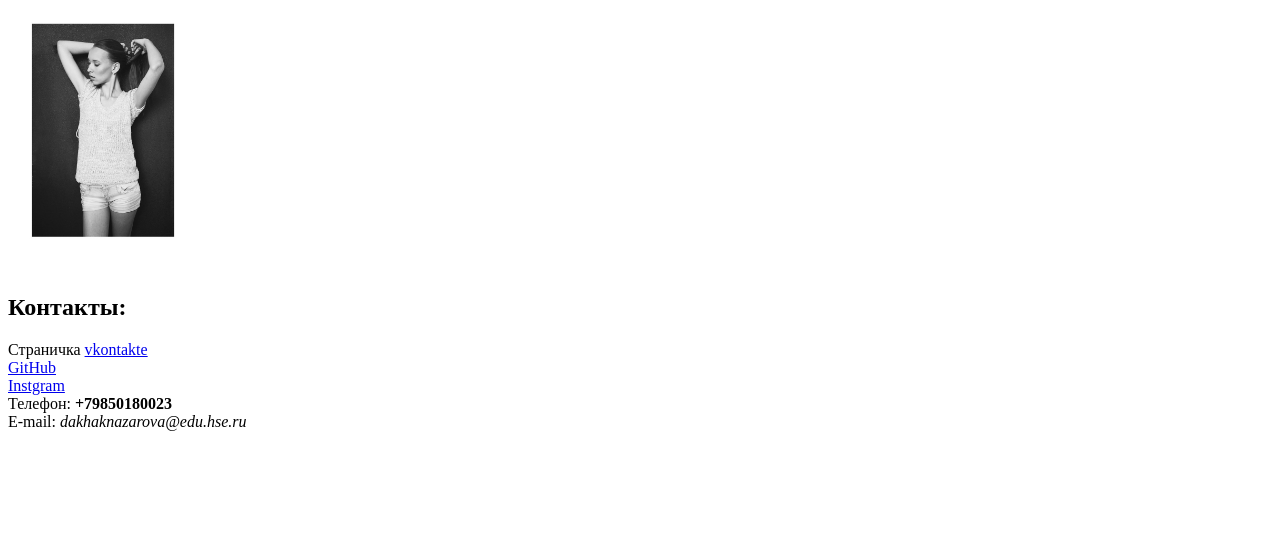
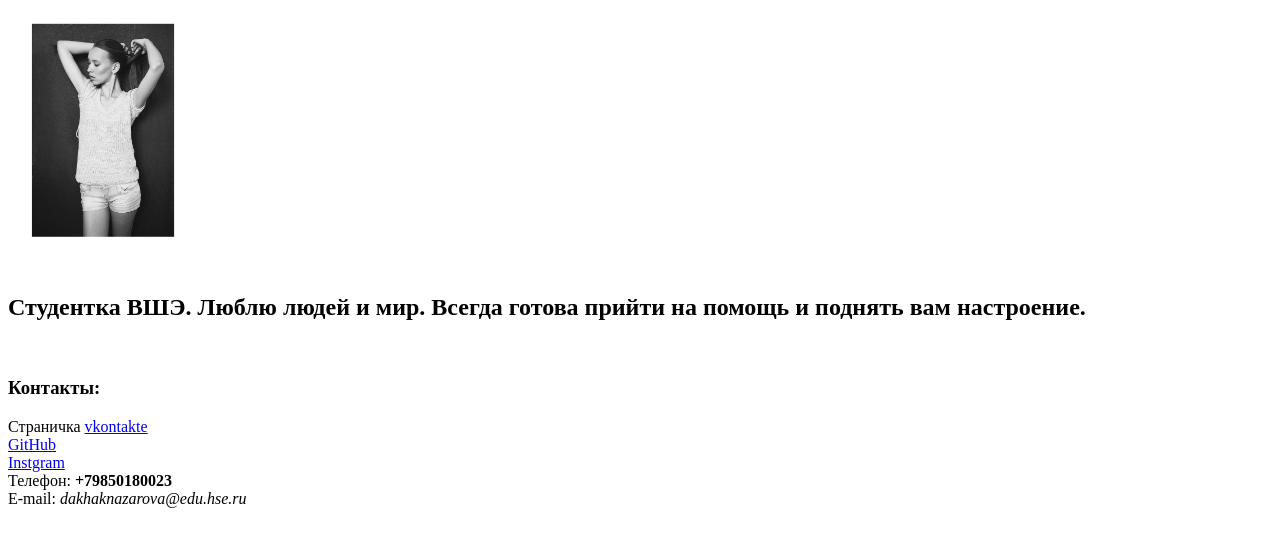
Before and after one commit to dakhaknazarova/dakhaknazarova.github.io, a plain HTML site: page index.html in a window 1280 px wide. Shown: the part 79-626 px from the top of the page. Drawn offline with Linux system fonts and the light colour scheme.

Commit message:
Update index.html

```diff
--- a/index.html
+++ b/index.html
@@ -7,8 +7,9 @@
   <body>
     <left><h1>Хакназарова Дина</h1></left>
     <left><img alt="Это я" width="15%" src="me.jpg"></left>
+    <left><h2>Студентка ВШЭ. Люблю людей и мир. Всегда готова прийти на помощь и поднять вам настроение.</h2></left>
     <br/>
-    <h2>Контакты:</h2>
+    <h3>Контакты:</h3>
     Страничка <a href=https://vk.com/khaknazarova>vkontakte</a>
     <br/>
     <a href=https://github.com/dakhaknazarova>GitHub</a>
```
